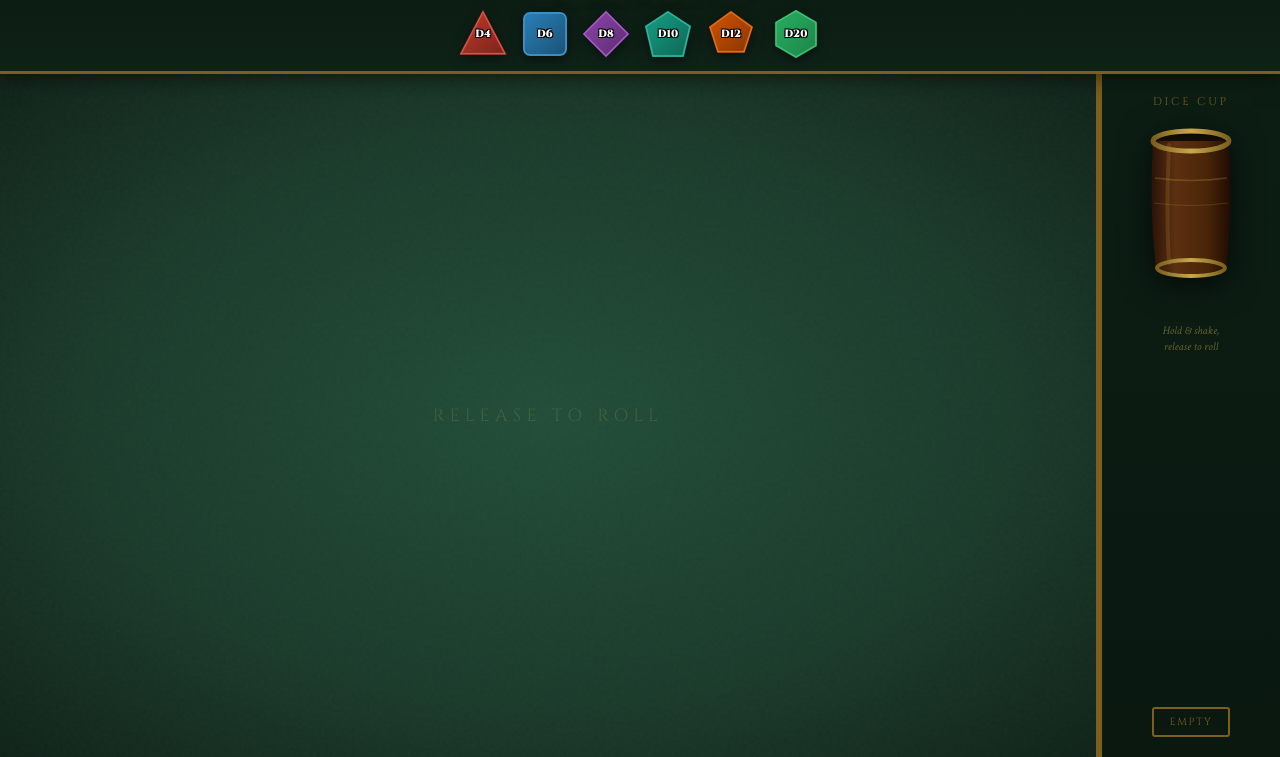
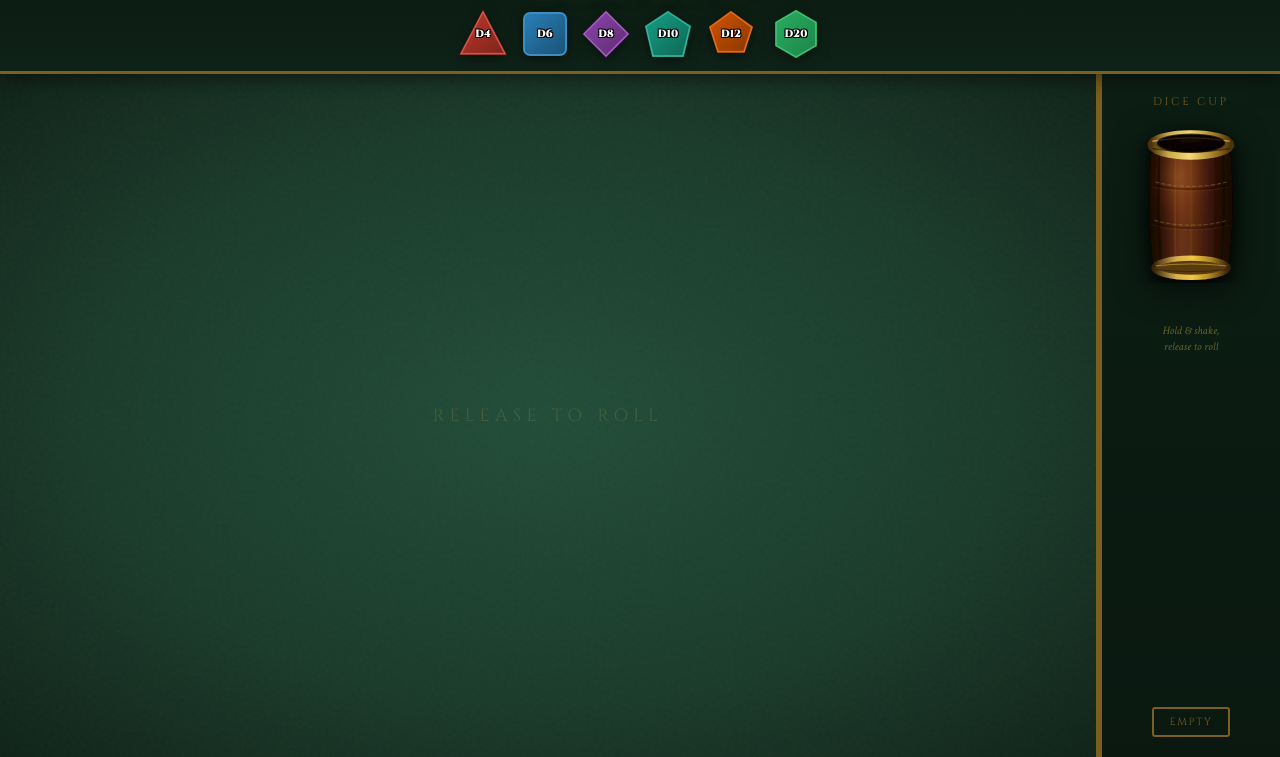
Before and after one commit to wadementon/dice-cup, a plain HTML site: page index.html in a window 1280 px wide. Shown: the part 43-800 px from the top of the page. Drawn offline with Linux system fonts and the light colour scheme.

Commit message:
Add files via upload

```diff
--- a/index.html
+++ b/index.html
@@ -504,37 +504,124 @@
     <div class="cup-wrapper">
       <div id="cup">
         <!-- Cup SVG -->
-        <svg viewBox="0 0 120 160" xmlns="http://www.w3.org/2000/svg">
+        <svg viewBox="0 0 120 168" xmlns="http://www.w3.org/2000/svg">
           <defs>
-            <linearGradient id="cupGrad" x1="0%" y1="0%" x2="100%" y2="0%">
-              <stop offset="0%" style="stop-color:#2a1208"/>
-              <stop offset="30%" style="stop-color:#5c3010"/>
-              <stop offset="70%" style="stop-color:#4a2508"/>
-              <stop offset="100%" style="stop-color:#1e0c04"/>
+            <!-- Main leather body: dark edges, warm highlight on left-center -->
+            <linearGradient id="cupBodyGrad" x1="0%" y1="0%" x2="100%" y2="0%">
+              <stop offset="0%"   stop-color="#120603"/>
+              <stop offset="15%"  stop-color="#2e1106"/>
+              <stop offset="38%"  stop-color="#6b3318"/>
+              <stop offset="55%"  stop-color="#5a2910"/>
+              <stop offset="78%"  stop-color="#2e1106"/>
+              <stop offset="100%" stop-color="#120603"/>
             </linearGradient>
+            <!-- Radial sheen: subtle warm gloss on upper-left face -->
+            <radialGradient id="cupSheen" cx="35%" cy="25%" r="52%">
+              <stop offset="0%"   stop-color="rgba(255,175,70,0.22)"/>
+              <stop offset="55%"  stop-color="rgba(255,110,20,0.05)"/>
+              <stop offset="100%" stop-color="rgba(0,0,0,0)"/>
+            </radialGradient>
+            <!-- Gold rim -->
             <linearGradient id="cupRimGrad" x1="0%" y1="0%" x2="100%" y2="0%">
-              <stop offset="0%" style="stop-color:#7a5f1e"/>
-              <stop offset="50%" style="stop-color:#c9a84c"/>
-              <stop offset="100%" style="stop-color:#7a5f1e"/>
+              <stop offset="0%"   stop-color="#4a3008"/>
+              <stop offset="22%"  stop-color="#c9a84c"/>
+              <stop offset="48%"  stop-color="#f5d878"/>
+              <stop offset="65%"  stop-color="#c9a84c"/>
+              <stop offset="82%"  stop-color="#9a7020"/>
+              <stop offset="100%" stop-color="#4a3008"/>
             </linearGradient>
-            <linearGradient id="cupInner" x1="0%" y1="0%" x2="0%" y2="100%">
-              <stop offset="0%" style="stop-color:#0a0804; stop-opacity:1"/>
-              <stop offset="100%" style="stop-color:#1a1208; stop-opacity:1"/>
+            <!-- Gold base ring -->
+            <linearGradient id="cupBaseGrad" x1="0%" y1="0%" x2="100%" y2="0%">
+              <stop offset="0%"   stop-color="#3a2208"/>
+              <stop offset="30%"  stop-color="#d4ae50"/>
+              <stop offset="52%"  stop-color="#f0c840"/>
+              <stop offset="75%"  stop-color="#b08828"/>
+              <stop offset="100%" stop-color="#3a2208"/>
             </linearGradient>
+            <!-- Dark inner opening -->
+            <radialGradient id="cupInnerGrad" cx="50%" cy="35%" r="65%">
+              <stop offset="0%"  stop-color="#110804"/>
+              <stop offset="100%" stop-color="#040201"/>
+            </radialGradient>
+            <!-- Drop shadow -->
+            <filter id="cupDropShadow" x="-25%" y="-10%" width="150%" height="135%">
+              <feDropShadow dx="0" dy="7" stdDeviation="8" flood-color="rgba(0,0,0,0.75)"/>
+            </filter>
           </defs>
-          <!-- Inner shadow / opening -->
-          <ellipse cx="60" cy="18" rx="38" ry="10" fill="url(#cupInner)" stroke="#0a0804" stroke-width="1"/>
-          <!-- Cup body -->
-          <path d="M22,18 Q18,90 25,145 Q60,158 95,145 Q102,90 98,18 Z" fill="url(#cupGrad)"/>
-          <!-- Highlight strip -->
-          <path d="M38,22 Q35,90 38,140" stroke="rgba(255,200,100,0.12)" stroke-width="4" fill="none" stroke-linecap="round"/>
-          <!-- Rim -->
-          <ellipse cx="60" cy="18" rx="38" ry="10" fill="none" stroke="url(#cupRimGrad)" stroke-width="5"/>
-          <!-- Base ring -->
-          <ellipse cx="60" cy="145" rx="34" ry="8" fill="none" stroke="url(#cupRimGrad)" stroke-width="4"/>
-          <!-- Tooling lines -->
-          <path d="M24,55 Q60,60 96,55" stroke="rgba(201,168,76,0.25)" stroke-width="1.5" fill="none"/>
-          <path d="M23,80 Q60,85 97,80" stroke="rgba(201,168,76,0.2)" stroke-width="1" fill="none"/>
+
+          <g filter="url(#cupDropShadow)">
+            <!-- ── BODY ── tapered silhouette, slight waist -->
+            <path d="M19,23 C15,72 15,112 21,152 Q60,167 99,152 C105,112 105,72 101,23 Z"
+                  fill="url(#cupBodyGrad)"/>
+            <!-- Sheen overlay -->
+            <path d="M19,23 C15,72 15,112 21,152 Q60,167 99,152 C105,112 105,72 101,23 Z"
+                  fill="url(#cupSheen)"/>
+
+            <!-- ── LEATHER CREASES ── -->
+            <!-- Outer shadow creases (give illusion of rounded form) -->
+            <path d="M27,25 C25,74 25,114 29,152"
+                  stroke="rgba(0,0,0,0.38)" stroke-width="2.5" fill="none" stroke-linecap="round"/>
+            <path d="M93,25 C95,74 95,114 91,152"
+                  stroke="rgba(0,0,0,0.38)" stroke-width="2.5" fill="none" stroke-linecap="round"/>
+            <!-- Subtle highlight crease left of center -->
+            <path d="M44,24 C43,74 43,114 44,152"
+                  stroke="rgba(255,155,50,0.11)" stroke-width="2" fill="none" stroke-linecap="round"/>
+            <!-- Center spine highlight -->
+            <path d="M60,23 C60,74 60,114 60,152"
+                  stroke="rgba(255,170,60,0.07)" stroke-width="3" fill="none" stroke-linecap="round"/>
+
+            <!-- ── HORIZONTAL TOOLING BANDS ── two decorative grooves -->
+            <!-- Band 1 (upper) -->
+            <path d="M20,65 C42,71 78,71 100,65"
+                  stroke="rgba(0,0,0,0.30)" stroke-width="2" fill="none"/>
+            <path d="M20,67 C42,73 78,73 100,67"
+                  stroke="rgba(255,150,40,0.10)" stroke-width="1" fill="none"/>
+            <!-- Band 2 (lower) -->
+            <path d="M19,105 C42,112 78,112 101,105"
+                  stroke="rgba(0,0,0,0.26)" stroke-width="2" fill="none"/>
+            <path d="M19,107 C42,114 78,114 101,107"
+                  stroke="rgba(255,150,40,0.09)" stroke-width="1" fill="none"/>
+
+            <!-- ── STITCHING on tooling bands ── -->
+            <path d="M23,62 C42,68 78,68 97,62"
+                  stroke="rgba(201,168,76,0.32)" stroke-width="1.2"
+                  fill="none" stroke-dasharray="3.5,3" stroke-linecap="round"/>
+            <path d="M22,102 C42,109 78,109 98,102"
+                  stroke="rgba(201,168,76,0.28)" stroke-width="1.2"
+                  fill="none" stroke-dasharray="3.5,3" stroke-linecap="round"/>
+
+            <!-- ── BASE BRASS BAND ── -->
+            <ellipse cx="60" cy="152" rx="39" ry="10" fill="#5a3a0e"/>
+            <ellipse cx="60" cy="152" rx="39" ry="10"
+                     fill="none" stroke="url(#cupBaseGrad)" stroke-width="5.5"/>
+            <path d="M23,150 Q60,146 97,150"
+                  stroke="rgba(255,225,100,0.45)" stroke-width="1" fill="none"/>
+            <path d="M23,154 Q60,158 97,154"
+                  stroke="rgba(0,0,0,0.35)" stroke-width="1" fill="none"/>
+
+            <!-- ── RIM BRASS COLLAR ── -->
+            <ellipse cx="60" cy="23" rx="42" ry="12" fill="#6a440e"/>
+            <ellipse cx="60" cy="23" rx="42" ry="12"
+                     fill="none" stroke="url(#cupRimGrad)" stroke-width="7"/>
+            <!-- Rim top catch-light -->
+            <path d="M20,19 Q60,13 100,19"
+                  stroke="rgba(255,235,130,0.60)" stroke-width="1.5" fill="none" stroke-linecap="round"/>
+            <!-- Rim bottom shadow -->
+            <path d="M20,27 Q60,33 100,27"
+                  stroke="rgba(0,0,0,0.45)" stroke-width="1.5" fill="none" stroke-linecap="round"/>
+            <!-- Tiny rivet dots on rim -->
+            <circle cx="28"  cy="23" r="2.2" fill="#c9a84c" opacity="0.7"/>
+            <circle cx="60"  cy="14" r="2.2" fill="#c9a84c" opacity="0.7"/>
+            <circle cx="92"  cy="23" r="2.2" fill="#c9a84c" opacity="0.7"/>
+
+            <!-- ── INNER OPENING ── -->
+            <ellipse cx="60" cy="21" rx="35" ry="9" fill="url(#cupInnerGrad)"/>
+            <ellipse cx="60" cy="21" rx="35" ry="9"
+                     fill="none" stroke="rgba(0,0,0,0.7)" stroke-width="2"/>
+            <!-- Inner rim glint -->
+            <path d="M28,18 Q60,13 92,18"
+                  stroke="rgba(255,200,80,0.18)" stroke-width="1" fill="none" stroke-linecap="round"/>
+          </g>
         </svg>
         <div class="cup-dice-count" id="cupCount"></div>
       </div>
```
